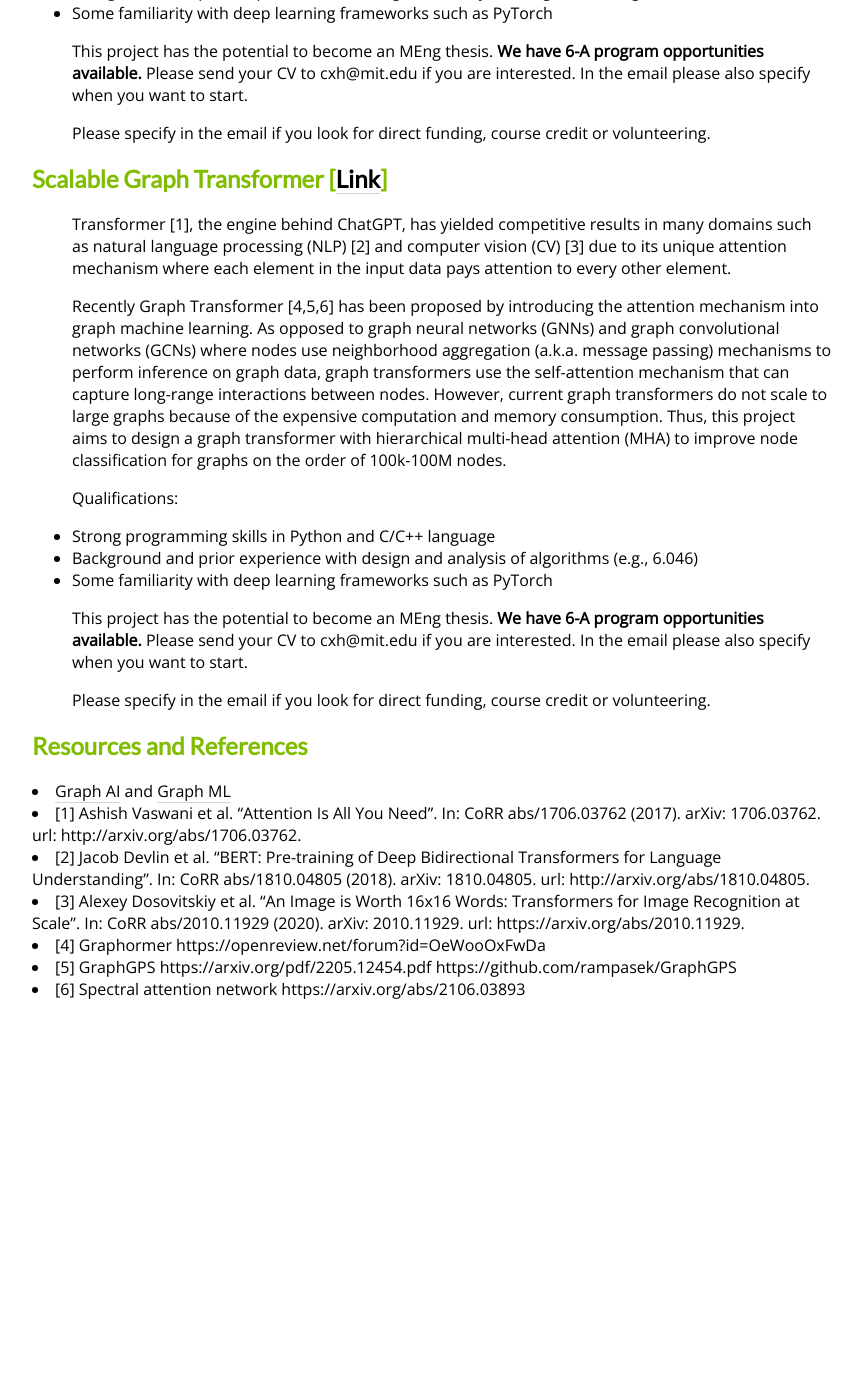
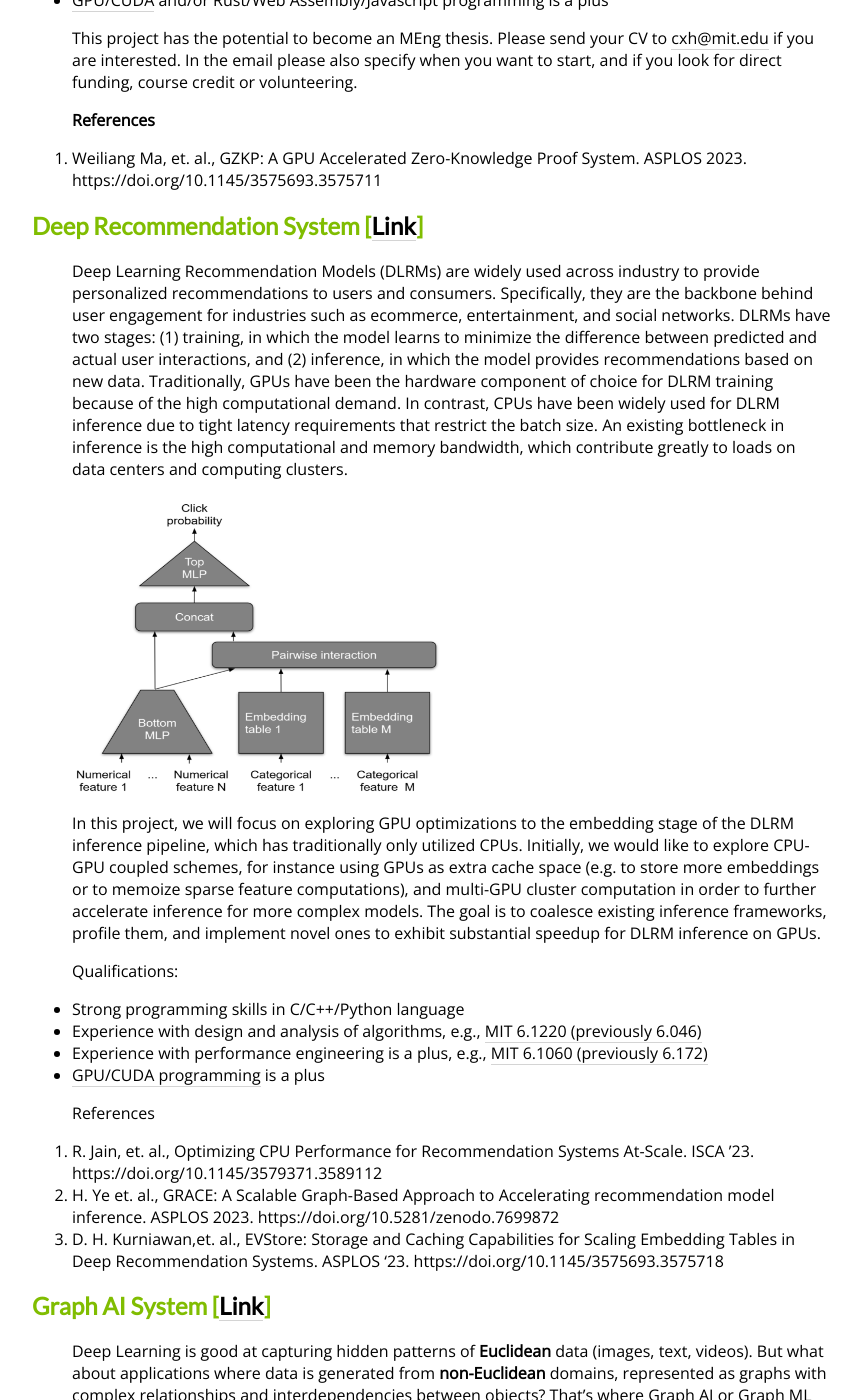
Before and after one commit to chenxuhao/chenxuhao.github.io, a Jekyll site: the page student-oppo.html, which Jekyll copies as it is, in a window 1280 px wide and 1400 px high, scrolled down 2586 px. Shown: the whole window, without its empty margins (208-1070 px from the left). Built offline with Jekyll 4.4.1, drawn with Linux system fonts in a browser that asks for light colours; before the commit the page ends 3644 px from its top, so only the background shows below that; some of the changed text lies outside the part shown.

Commit message:
add more details for research projects

```diff
--- a/student-oppo.html
+++ b/student-oppo.html
@@ -110,6 +110,10 @@
     thus they become the cornerstone for many important online services like search, eCommerce, and recommendation systems.
   </p>
   <p>
+    <img src="vector-database.png" alt="Vector Database" style="width:570px;height:300px;">
+  </p>
+
+  <p>
     In this project we aim to build a massive-scale <strong>Vector Database</strong> on the multi-CPU and multi-GPU platform.
     In a Vector Database, the major operation is to search the k closest vectors to a given query vector,
     known as k-Nearest-Neighbor (kNN) search. Due to massive data scale, Approximate Nearest-Neighbor (ANN) search is used in practice instead.
@@ -133,7 +137,41 @@
     This project has the potential to become an MEng thesis. Please send your CV to <a href="mailto:cxh@mit.edu">cxh@mit.edu</a> if you are interested.
     In the email please also specify when you want to start, and if you look for direct funding, course credit or volunteering.
   </p>
-
+  <p> <strong>References</strong> </p>
+  <ol>
+  <li>
+  Manohar, M., Shen, Z., Blelloch, G., Dhulipala, L., Gu, Y., Simhadri, H., Sun, Y. (2024).
+  ParlayANN: Scalable and Deterministic Parallel Graph Based Approximate Nearest Neighbor
+  Search Algorithms. https://arxiv.org/pdf/2305.04359.pdf
+  </li>
+  <li>
+  Ootomo, H., Naruse, A., Nolet, C., Wang, R., Feher, T., Wang, Y. (2023). CAGRA: Highly
+  Parallel Graph Construction and Approximate Nearest Neighbor Search for GPUs.
+  https://arxiv.org/pdf/2308.15136.pdf
+  </li>
+  <li>
+  Peng, Z., Zhang, M., Li, K., Jin, R., Ren, B. (2023). iQAN: Fast and Accurate Vector Search
+  with Efficient Intra-Query Parallelism on Multi-Core Architectures.
+  https://dl.acm.org/doi/pdf/10.1145/3572848.3577527
+  </li>
+  <li>
+  Pham, N., Liu, T. (2022). Falconn++: A Locality-sensitive Filtering Approach for Approximate
+  Nearest Neighbor Search. https://arxiv.org/pdf/2206.01382.pdf
+  </li>
+  <li>
+  Johnson, J., Douze, M., Jegou, H. (2017). Billion-scale similarity search with GPUs.
+  https://arxiv.org/pdf/1702.08734.pdf
+  </li>
+  <li>
+  Malkov, Y., Yashunin, D. (2016). Efficient and robust approximate nearest neighbor search
+  using Hierarchical Navigable Small World graphs.
+  https://arxiv.org/ftp/arxiv/papers/1603/1603.09320.pdf
+  </li>
+  <li>
+  Dong, W., Charikar, M., Li, K. (2011). Efficient K-Nearest Neighbor Graph Construction for
+  Generic Similarity Measures. https://www.cs.princeton.edu/cass/papers/www11.pdf
+  </li>
+  </ol>
 
   <h2> Zero-Knowledge Proof [<a href="">Link</a>]</h2>
 
@@ -143,6 +181,10 @@
       Despite its great potential, ZKP is notoriously compute intensive, which hampers its real-world adoption.
       Recent advances in cryptography, known as zk-SNARK, have brought ZKP closer to practical use.
       Although zk-SNARK enables fast verification of the proof, proof generation in ZKP is still quite expensive and slow.
+    </p>
+
+    <p>
+      <img src="zkp.png" alt="Zero-Knowledge Proof" style="width:600px;height:300px;">
     </p>
     <p>
       In this project, we will explore ZKP acceleration by using algorithm innovations, software performance engineering, and parallel hardware like GPU, FPGA or even ASIC.
@@ -164,6 +206,61 @@
       This project has the potential to become an MEng thesis. Please send your CV to <a href="mailto:cxh@mit.edu">cxh@mit.edu</a> if you are interested.
       In the email please also specify when you want to start, and if you look for direct funding, course credit or volunteering.
     </p>
+
+    <p> <strong>References</strong> </p>
+    <ol>
+    <li>
+    Weiliang Ma, et. al., GZKP: A GPU Accelerated Zero-Knowledge Proof System. ASPLOS 2023. https://doi.org/10.1145/3575693.3575711
+    </li>
+  </ol>
+
+    <h2> Deep Recommendation System [<a href="">Link</a>]</h2>
+
+      <p>
+        Deep Learning Recommendation Models (DLRMs) are widely used across industry to provide personalized recommendations to users and consumers.
+        Specifically, they are the backbone behind user engagement for industries such as ecommerce, entertainment, and social networks.
+        DLRMs have two stages: (1) training, in which the model learns to minimize the difference between predicted and actual user interactions,
+        and (2) inference, in which the model provides recommendations based on new data.
+        Traditionally, GPUs have been the hardware component of choice for DLRM training because of the high computational demand.
+        In contrast, CPUs have been widely used for DLRM inference due to tight latency requirements that restrict the batch size.
+        An existing bottleneck in inference is the high computational and memory bandwidth, which contribute greatly to loads on data centers and computing clusters.
+      </p>
+
+      <p>
+        <img src="DRS.png" alt="Deep Recommendation System" style="width:370px;height:300px;">
+      </p>
+
+      <p>
+        In this project, we will focus on exploring GPU optimizations to the embedding stage of the DLRM inference pipeline, which has traditionally only utilized CPUs.
+        Initially, we would like to explore CPU-GPU coupled schemes, for instance using GPUs as extra cache space (e.g. to store more embeddings or to memoize sparse feature computations),
+        and multi-GPU cluster computation in order to further accelerate inference for more complex models.
+        The goal is to coalesce existing inference frameworks, profile them, and implement novel ones to exhibit substantial speedup for DLRM inference on GPUs.
+      </p>
+
+      <p>
+        Qualifications:
+        <ul>
+          <li>Strong programming skills in C/C++/Python language</li>
+          <li>Experience with design and analysis of algorithms, e.g., <a href="https://ocw.mit.edu/courses/6-046j-design-and-analysis-of-algorithms-spring-2015/">MIT 6.1220 (previously 6.046)</a></li>
+          <li>Experience with performance engineering is a plus, e.g., <a href="https://ocw.mit.edu/courses/6-172-performance-engineering-of-software-systems-fall-2018/">MIT 6.1060 (previously 6.172)</a></li>
+          <li><a href="http://gputeachingkit.hwu.crhc.illinois.edu/">GPU/CUDA programming</a> is a plus</li>
+        </ul>
+      </p>
+
+      <p> References </p>
+      <ol>
+      <li>R. Jain, et. al.,
+        Optimizing CPU Performance for Recommendation Systems At-Scale. ISCA ’23. https://doi.org/10.1145/3579371.3589112
+      </li>
+      <li>
+      H. Ye et. al.,
+      GRACE: A Scalable Graph-Based Approach to Accelerating recommendation model inference. ASPLOS 2023. https://doi.org/10.5281/zenodo.7699872
+      </li>
+      <li>
+       D. H. Kurniawan,et. al.,
+      EVStore: Storage and Caching Capabilities for Scaling Embedding Tables in Deep Recommendation Systems. ASPLOS ‘23. https://doi.org/10.1145/3575693.3575718
+     </li>
+    </ol>
 
 <h2> Graph AI System [<a href="https://elx.mit.edu/experience/c67c0e7e-34ef-4de9-a95f-05e92e5c88d3">Link</a>]</h2>
 
@@ -200,6 +297,16 @@
     Please specify in the email if you look for direct funding, course credit or volunteering.
   </p>
 
+  <p> References </p>
+
+<ol>
+  <li>
+    gSampler, SOSP 2023  [<a href="https://assets.amazon.science/ed/4d/71e8885c4234a7f98b109674a6a0/gsampler-general-and-efficient-gpu-based-graph-sampling-for-graph-learning.pdf">PDF</a>] [<a href="https://github.com/gsampler9/gSampler">Code</a>]
+  </li>
+  <li>
+    NextDoor, EuroSys 2021 [<a href="https://github.com/chenxuhao/ReadingList/blob/master/sampling/NextDoor.pdf">PDF</a>][<a href="https://github.com/plasma-umass/nextdoor">Code</a>]
+  </li>
+  </ol>
 
 <h2> Graph AI for Financial Security  [<a href="https://elx.mit.edu/experience/e773c545-183f-4d4a-8c2b-06c56efb9e0f">Link</a>] </h2>
   <p>
@@ -209,6 +316,9 @@
     Many criminals used Bitcoin’s pseudonymity to hide in plain sight,
     conducting ransomware attacks and operating dark marketplaces for the exchange of illegal goods and services.
   </p>
+      <p>
+        <img src="GNN-Fraud.webp" alt="An overview of graph neural networks for anomaly detection in e-commerce" style="width:500px;height:300px;">
+      </p>
   <p>
     This project offers a golden opportunity to apply machine learning for financial forensics.
     The data of Bitcoin transactions naturally forms a financial transaction graph, in which we can apply graph machine learning and graph pattern mining techniques to automatically detect illegal activities.
@@ -242,6 +352,9 @@
   and computer vision (CV) [3] due to its unique attention mechanism
   where each element in the input data pays attention to every other element.
 </p>
+    <p>
+      <img src="GT.png" alt="Graph Transformer" style="width:500px;height:360px;">
+    </p>
 
 <p>
   Recently Graph Transformer [4,5,6] has been proposed
@@ -276,21 +389,23 @@
   Please specify in the email if you look for direct funding, course credit or volunteering.
 </p>
 
-<h2>Resources and References</h2>
-<li> <a href= "https://aimagazine.com/machine-learning/what-graph-ai">Graph AI</a> and
-<a href= "https://arxiv.org/pdf/2105.00696.pdf">Graph ML</a> </li>
-<li>[1] Ashish Vaswani et al. “Attention Is All You Need”. In: CoRR abs/1706.03762 (2017). arXiv: 1706.03762. url: http://arxiv.org/abs/1706.03762.
+<p>References</p>
+<ol>
+<li> <a href= "https://aimagazine.com/machine-learning/what-graph-ai">Graph AI</a> and <a href= "https://arxiv.org/pdf/2105.00696.pdf">Graph ML</a>
 </li>
-<li>[2] Jacob Devlin et al. “BERT: Pre-training of Deep Bidirectional Transformers for Language Understanding”. In: CoRR abs/1810.04805 (2018). arXiv: 1810.04805. url: http://arxiv.org/abs/1810.04805.
+<li> “Attention Is All You Need”. [<a href= "http://arxiv.org/abs/1706.03762">paper</a>]
 </li>
-<li>[3] Alexey Dosovitskiy et al. “An Image is Worth 16x16 Words: Transformers for Image Recognition at Scale”. In: CoRR abs/2010.11929 (2020). arXiv: 2010.11929. url: https://arxiv.org/abs/2010.11929.
+<li> BERT [<a href= "http://arxiv.org/abs/1810.04805">paper</a>]
 </li>
-<li>[4] Graphormer https://openreview.net/forum?id=OeWooOxFwDa
+<li> “An Image is Worth 16x16 Words: Transformers for Image Recognition at Scale”. [<a href= "https://arxiv.org/abs/2010.11929">paper</a>]
 </li>
-<li>[5] GraphGPS https://arxiv.org/pdf/2205.12454.pdf https://github.com/rampasek/GraphGPS
+<li>Graphormer  [<a href= "https://openreview.net/forum?id=OeWooOxFwDa">paper</a>]
 </li>
-<li>[6] Spectral attention network https://arxiv.org/abs/2106.03893
+<li>GraphGPS [<a href= "https://arxiv.org/pdf/2205.12454.pdf">paper</a>] [<a href= "https://github.com/rampasek/GraphGPS">code</a>]
 </li>
+<li>Spectral attention network [<a href= "https://arxiv.org/abs/2106.03893">paper</a>]
+</li>
+</ol>
 
 </div>
 
```
Also changed, not shown: DRS.png (added), GNN-Fraud.webp (added), GNN-anomaly-detection.png (added), GT.png (added), vector-database.png (added), zkp.png (added).
